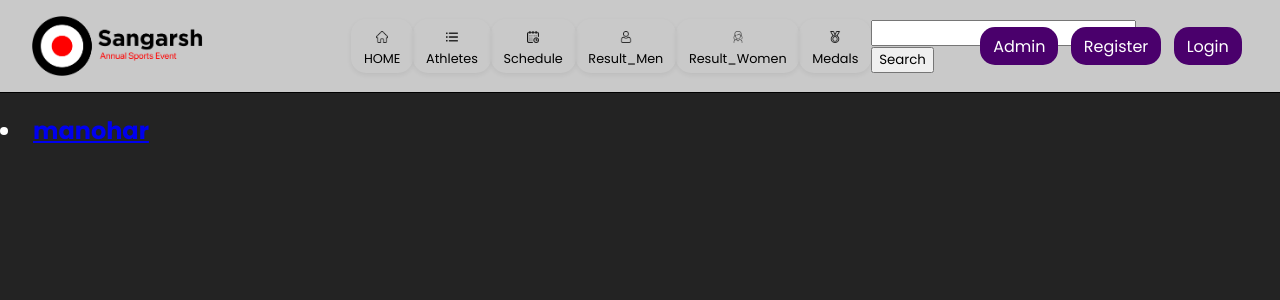
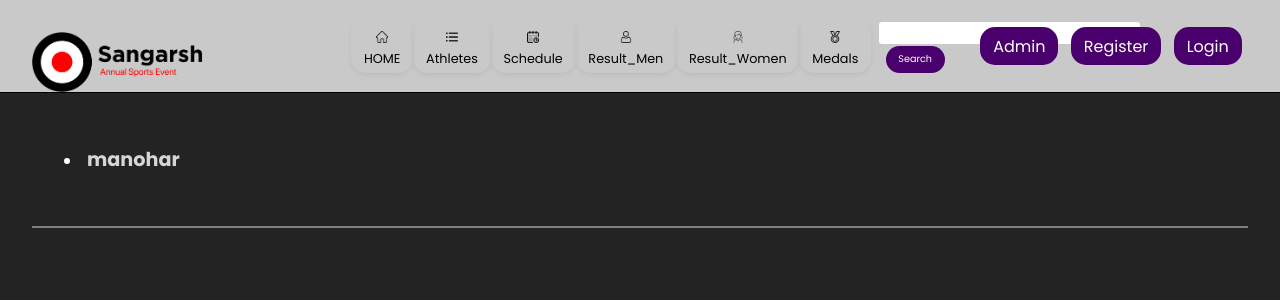
Before and after one commit to manohar2509/Sports-Management-System, a Django app: page /sangarsh/booking_list/ in a window 1280 px wide. Shown: the top 300 px of the page. Run offline with Django 3.2, Linux system fonts and the light colour scheme; data comes from the database, SQL or seed files in the repository; both versions use the stored data as it was after the commit; some libraries are stand-ins or nearby versions.

Commit message:
Sprint 3 Commit 1

```diff
--- a/basic_app/admin.py
+++ b/basic_app/admin.py
@@ -12,10 +12,12 @@
 class mymodel1(admin.ModelAdmin):
     list_display = ['sport','gold_medal','silver_medal','bronze_medal']
     list_editable = ['gold_medal','silver_medal','bronze_medal']
+    # i = 'gold_medal'+'silver_medal'+'bronze_medal'
 class mymodel2(admin.ModelAdmin):
     model=Medals
     list_display = ['country','gold_medal','silver_medal','bronze_medal','total_medals']
     list_editable = ['gold_medal','silver_medal','bronze_medal','total_medals']
+    #prepopulated_fields = {'total_medals':sum(['gold_medal','silver_medal','bronze_medal'])}
 admin.site.register(UserProfileInfo,mymodel)
 admin.site.register(Result_Men,mymodel1)
 admin.site.register(Result_Women,mymodel1)
--- a/basic_app/models.py
+++ b/basic_app/models.py
@@ -96,6 +96,14 @@
     silver_medal = models.PositiveIntegerField(default=0)
     bronze_medal = models.PositiveIntegerField(default=0)
     total_medals = models.PositiveIntegerField(default=0)
+    # @property
+    # def total_medals(self):
+    #     total_medals = self.gold_medal + self.silver_medal + self.silver_medal
+    #     return total_medals
+    def save(self):
+        self.total_medals=0
+        self.total_medals = self.gold_medal + self.silver_medal + self.silver_medal
+        return super(Medals, self).save()
     class Meta:
         ordering = ['gold_medal','silver_medal','bronze_medal','total_medals']
     def __str__(self):
--- a/basic_app/urls.py
+++ b/basic_app/urls.py
@@ -6,6 +6,7 @@
  path('room_list',views.RoomListView,name = 'room'),
  path('booking_list/',views.BookingListView.as_view(),name = 'booking'),
  path('room/<category>/',views.RoomDetailView.as_view(),name = 'RoomDetailView'),
+ path('search/',views.search,name='search'),
  #path('book/',views.BookingView,name = 'avail'),
  path('schedule',views.schedule,name = 'schedule'),
  path('booking_list/<int:pk>/',views.BookingDetailView.as_view(),name = "book_detail"),
--- a/basic_app/views.py
+++ b/basic_app/views.py
@@ -153,7 +153,13 @@
             book_form = availform()
       return render(request,"basic_app/avail_form.html",{"book_form":book_form,"booked":booked})
 
-
+def search(request):
+    if request.method == 'POST':
+        searched = request.POST['search']
+        athlete = models.UserProfileInfo.objects.filter(user__username__icontains = searched)
+        return render(request,"basic_app/search.html",{'searched':searched,'athlete':athlete})
+    else:
+        return render(request,"basic_app/search.html",{})
 def register(request):
 
     registered = False
--- a/sangarsh/urls.py
+++ b/sangarsh/urls.py
@@ -18,14 +18,18 @@
 from basic_app import views
 from django.conf import settings
 from django.conf.urls.static import static
-
+from django.contrib.auth import views as auth_views
 urlpatterns = [
     path('admin/', admin.site.urls),
     path('',views.index,name = 'index'),
     path('sangarsh/',include('basic_app.urls')),
     path('logout/',views.user_logout,name = 'logout'),
     path('special/',views.special,name = 'special'),
-    # path('accounts/', include('allauth.urls')),
+    path('accounts/', include('allauth.urls')),
+     path('reset_password/',auth_views.PasswordResetView.as_view(template_name="basic_app/password_reset.html"),name = "password_reset"),
+     path('reset_password_sent/',auth_views.PasswordResetDoneView.as_view(template_name="basic_app/password_reset_sent.html"),name="password_reset_done"),
+     path('reset/<uidb64>/<token>/',auth_views.PasswordResetConfirmView.as_view(),name="password_reset_confirm"),
+     path('reset_password_complete/',auth_views.PasswordResetCompleteView.as_view(template_name="basic_app/password_reset_done.html"),name="password_reset_complete"),
 ]
 if settings.DEBUG:
         urlpatterns += static(settings.MEDIA_URL,
--- a/static/base.css
+++ b/static/base.css
@@ -74,6 +74,17 @@
   justify-content: space-between;
 }
 
+.search-input {
+  outline: none;
+  border: none;
+}
+
+.search-btn {
+  border-radius: 6px;
+  background: orange;
+  padding: 0.5rem 0.2rem;
+}
+
 .navbar-nav {
   padding: 0 2rem;
   /* width: 100%; */
@@ -97,6 +108,19 @@
 
 .navbar-link,
 .button {
+  cursor: pointer;
+  border: none;
+  text-decoration: none;
+  color: white;
+  background: rgb(74, 0, 108);
+  padding: 0.4rem 0.8rem;
+  margin: 0 0.4rem;
+  /* border: 1px solid black; */
+  border-radius: 15px;
+  transition: 0.4s all;
+}
+
+.search-link {
   cursor: pointer;
   border: none;
   text-decoration: none;
--- a/templates/admin/base_site.html
+++ b/templates/admin/base_site.html
@@ -1,6 +1,5 @@
+{% extends "admin/base.html" %}
 {% load static %}
-{% extends "admin/base.html" %}
-
 {% block title %}{% if subtitle %}{{ subtitle }} | {% endif %}{{ title }} | {{ site_title|default:_('Django site admin') }}{% endblock %}
 
 {% block branding %}
--- a/templates/basic_app/accomodate.html
+++ b/templates/basic_app/accomodate.html
@@ -1,5 +1,5 @@
 {% extends "basic_app/base.html" %}
 {% load static %}
 {% block body_block %}
-<h3 class="heading">This is accomodate page</h3>
+<h3 class="main-heading">Accomodation</h3>
 {% endblock %}
--- a/templates/basic_app/base.html
+++ b/templates/basic_app/base.html
@@ -20,9 +20,9 @@
     <nav class="navbar">
       <div class="navbar-nav">
 
-        <!-- <div class="navbar-logo-image"> -->
+        <div class="navbar-logo-image">
           <img class="navbar-logo-image" src="{% static "sangarsh_logo_v1.png" %}" alt="Logo">
-        <!-- </div> -->
+        </div>
 
         <div class="navbar-routes">
           <a class="navbar-brand" href="{% url 'index' %}"><img class="navbar-icon" src="{% static "icons/home.png" %}">HOME</a>
@@ -36,13 +36,11 @@
           <a class="navbar-brand" href="{% url 'basic_app:result_men' %}"><img class="navbar-icon" src="{% static "icons/user.png" %}">Result_Men</a>
           <a class="navbar-brand" href="{% url 'basic_app:result_women' %}"><img class="navbar-icon" src="{% static "icons/woman.png" %}">Result_Women</a>
           <a class="navbar-brand" href="{% url 'basic_app:medals' %}"><img class="navbar-icon" src="{% static "icons/medal.png" %}">Medals</a>
-          <form class="d-flex" method="POST"action="{% url 'basic_app:search' %}">
+          <form style="margin-left: .5rem" class="search-form" method="POST"action="{% url 'basic_app:search' %}">
             {% csrf_token %}
-            <input class="form-control me-2" type = "search" palceholder = "search"arial-label="search" name="search">
-            <button class="btn btn-outline-success"type="submit">Search</button>
+            <input style="outline: none; border: none; border-radius: 3px" class="search-input" type = "search" palceholder = "search"arial-label="search" name="search">
+            <button style="font-size: 0.6rem" class="navbar-link" type="submit">Search</button>
           </form>
-
-
         </div>
 
         <div class="navbar-links">
@@ -58,6 +56,8 @@
           <a class="navbar-link" href="{% url 'basic_app:user_login' %}">Login</a>
           {% endif %}
         </div>
+        </div>
+
     </nav>
 
     <div class="container">
--- a/templates/basic_app/booking_list.html
+++ b/templates/basic_app/booking_list.html
@@ -2,10 +2,10 @@
 {% load static %}
 
 {% block body_block %}
-  <div class="container">
+  <div id="section" class="container">
     <div class="jumbotron">
 {% for i in booking_list %}
-  <h2><li><a href = "{% url 'basic_app:book_detail' pk=i.pk %}">{{i.Athlete}}</a></li></h2>
+  <h2><li class="list-element"><a href = "{% url 'basic_app:book_detail' pk=i.pk %}">{{i.Athlete}}</a></li></h2>
 {% endfor %}
 
     </div>
--- a/templates/basic_app/index.html
+++ b/templates/basic_app/index.html
@@ -8,7 +8,7 @@
   <div class="jumbotron-main">
     <h1 class="intro-main-heading">Sangarsh 2021</h1>
     <h2 class="intro-main-subheading">We welcome you to the first edition of Sangarsh.</h2>
-    <h2 class="intro-main-subheading">Sangarsh is an annual sports event conducted across various cities in India, The best talent of India come here to grab their dream</h2>
+    <h2 class="intro-main-subheading">Sangarsh is an annual sports event conducted across various cities around the World, The best talent come here to grab their dream</h2>
   </div>
 </div>
 <div id="section" class="photos">
--- a/templates/basic_app/login.html
+++ b/templates/basic_app/login.html
@@ -1,5 +1,7 @@
 {% extends 'basic_app/base.html' %}
 {% block body_block %}
+{% load socialaccount %}
+{% providers_media_js %}
   <div class="jumbotron">
     <div class="form-container">
       <form class="form-form" action="{% url 'basic_app:user_login' %}" method="post">
--- a/templates/basic_app/room_list.html
+++ b/templates/basic_app/room_list.html
@@ -5,7 +5,7 @@
   <div id="section" class="container">
     <div class="jumbotron">
  {% for room_category , room_url in room_list %}
-      <p> <a href="{{room_url}}">{{room_category}}</a><p>
+      <p><li class="list-element"><a href="{{room_url}}">{{room_category}}</a></li><p>
 {% endfor %}
     </div>
 
```
Also changed, not shown: sangarsh/settings.py (+8 -2 lines), templates/basic_app/avail_form.html (+4 -4 lines), db.sqlite3.
